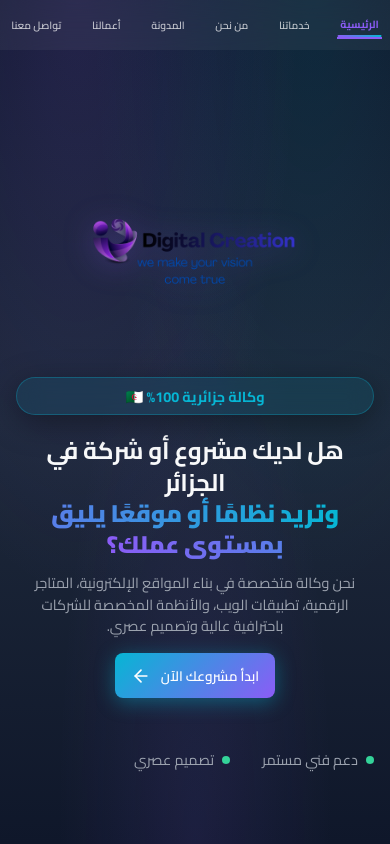
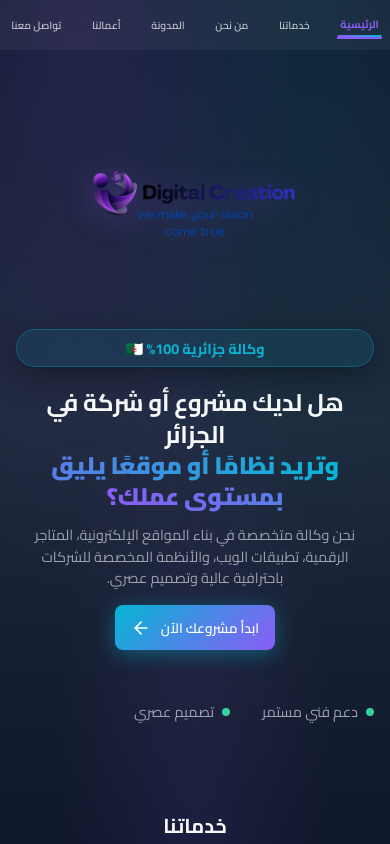
Before and after one commit to DMR-7-1/digital-creation-agency, a React (Vite) app: page / in a window 390 px wide. Shown: the top 844 px of the page. Built offline with nearby package versions, Linux system fonts and the light colour scheme.

Commit message:
Polish: Applied negative top margin (-3rem) to logo to fix transparent whitespace gap

```diff
--- a/src/styles/mobile.css
+++ b/src/styles/mobile.css
@@ -353,7 +353,7 @@
 
   /* HOME PAGE: Prevent big empty space, but keep logo safe */
   #hero {
-    padding-top: 1rem !important; /* 16px gap ("Close but not too close") */
+    padding-top: 0 !important; /* Start immediately */
     margin-top: 0 !important;
     min-height: auto !important; /* Kill 100vh */
     height: auto !important; /* Kill any fixed height */
@@ -372,6 +372,7 @@
     max-width: 220px !important; /* Much bigger (was 140px) */
     width: 60% !important;
     margin: 0 auto 1rem !important;
+    margin-top: -3rem !important; /* Pull up to hide empty image space */
     animation: fadeIn 1s ease-out;
   }
 
```
